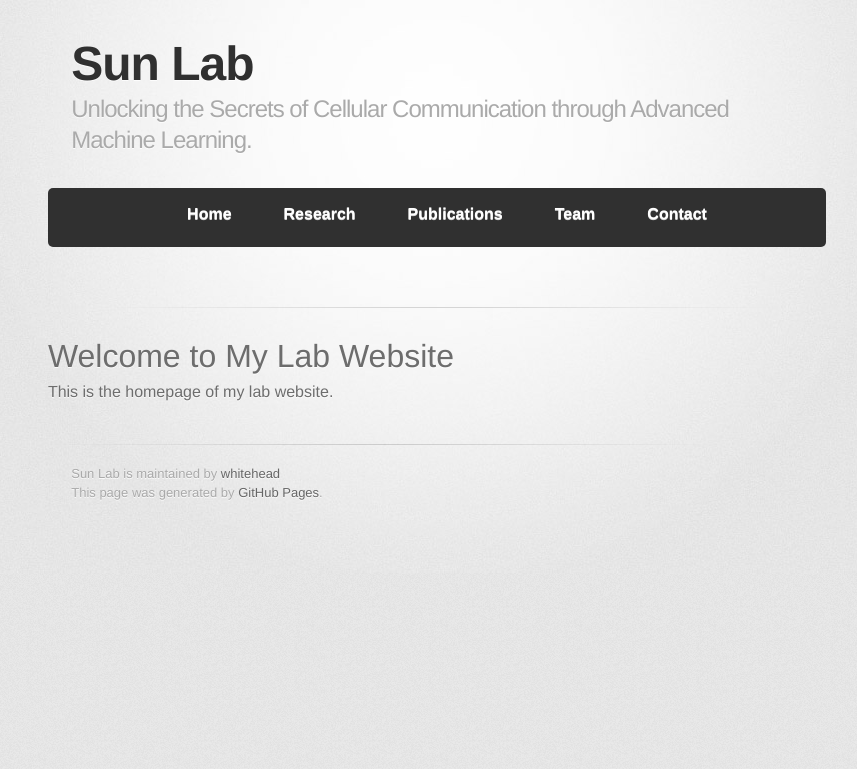
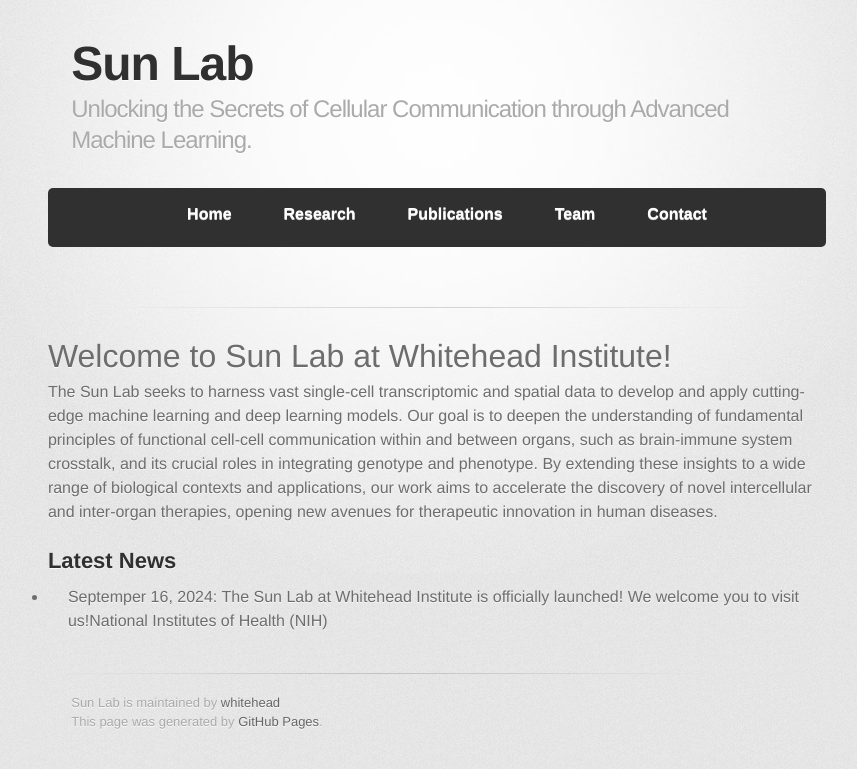
Before and after one commit to whitehead/SunLab, a Jekyll site: the page built from docs/index.md, in a window 1280 px wide. Shown: the top 769 px of the page, without its empty margins (171-1028 px from the left). Built offline with Jekyll 4.4.1, drawn with Linux system fonts in a browser that asks for light colours; some web fonts are replaced; our own code applies the rules of GitHub Pages for plain Markdown files.

Commit message:
Update index.md

```diff
--- a/docs/index.md
+++ b/docs/index.md
@@ -2,6 +2,10 @@
 layout: default
 ---
 
-# Welcome to My Lab Website
+# Welcome to Sun Lab at Whitehead Institute!
 
-This is the homepage of my lab website.
+The Sun Lab seeks to harness vast single-cell transcriptomic and spatial data to develop and apply cutting-edge machine learning and deep learning models. Our goal is to deepen the understanding of fundamental principles of functional cell-cell communication within and between organs, such as brain-immune system crosstalk, and its crucial roles in integrating genotype and phenotype. By extending these insights to a wide range of biological contexts and applications, our work aims to accelerate the discovery of novel intercellular and inter-organ therapies, opening new avenues for therapeutic innovation in human diseases.
+
+## Latest News
+
+- Septemper 16, 2024: The Sun Lab at Whitehead Institute is officially launched! We welcome you to visit us!National Institutes of Health (NIH)
```
